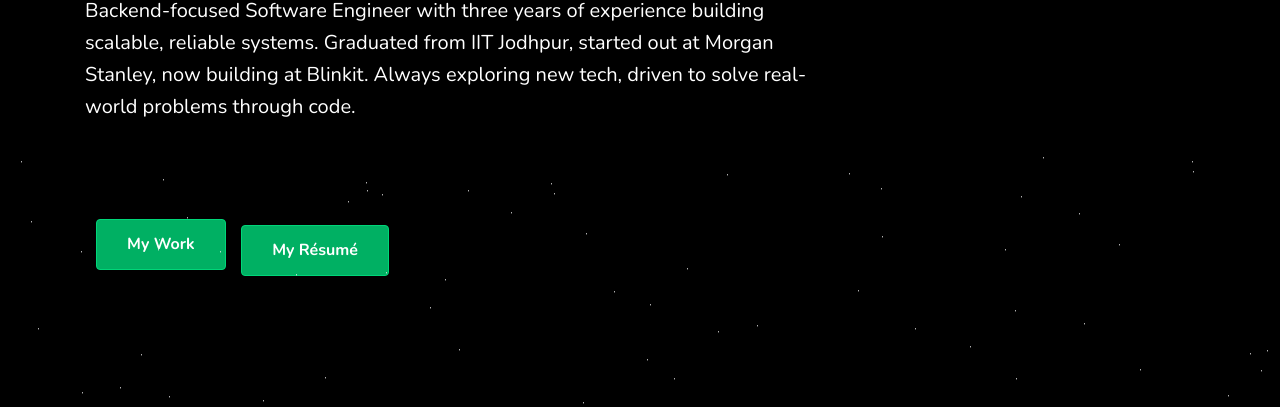
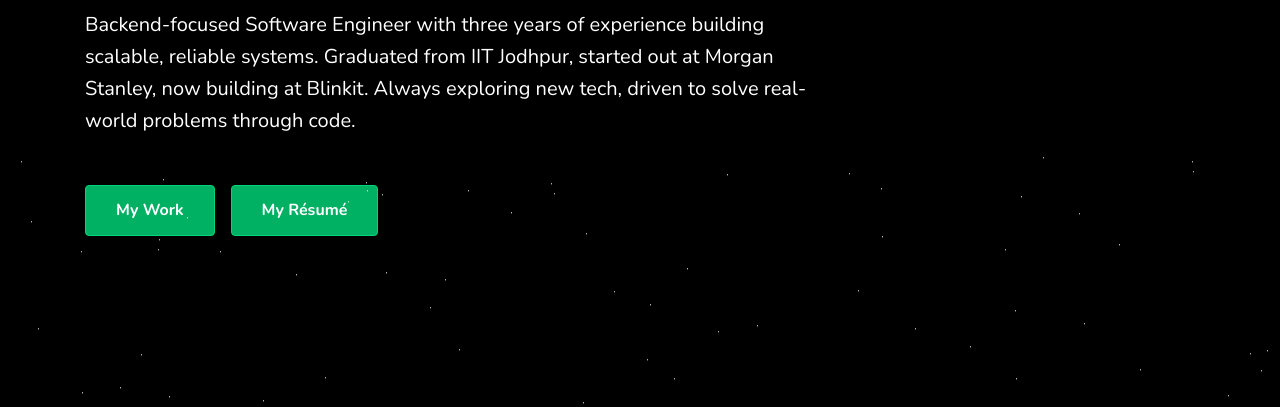
Before and after one commit to vyaskartik20/vyaskartik20.github.io, a plain HTML site: page index.html in a window 1280 px wide. Shown: the part 390-797 px from the top of the page. Drawn offline with nearby package versions, Linux system fonts and the light colour scheme.

Commit message:
Update index.html

```diff
--- a/index.html
+++ b/index.html
@@ -25,6 +25,22 @@ Author URL: http://w3layouts.com
       box-shadow: 0 0 0 0 rgba(40, 167, 69, 0);
     }
   }
+
+  /* Additional styling for better button alignment */
+  .banner-info .d-flex {
+    margin-bottom: 2rem; /* Space below buttons */
+  }
+
+  .banner-info .btn-style {
+    min-width: 120px;
+    text-align: center;
+  }
+
+  /* Add spacing between buttons */
+  .banner-info .mr-3 {
+    margin-right: 1rem !important;
+  }
+
 </style>
 
 <!doctype html>
@@ -87,13 +103,17 @@ Author URL: http://w3layouts.com
 <section class="w3l-main-banner">
   <div class="banner-view">
     <div class="banner-info container">
-      <h3 class="banner-text"><small>I am</small>
-        Kartik Vyas
-      </h3>
-      <p class="mt-3 mb-5"> Backend-focused Software Engineer with three years of experience building scalable, reliable systems. Graduated from IIT Jodhpur, started out at Morgan Stanley, now building at Blinkit. Always exploring new tech, driven to solve real-world problems through code. </p><br>
-      <a href="mywork.html" style="margin:1%" class="btn-style btn-primary btn mt-lg-5 mt-4">My Work</a>
-      <a href="assets/pdfs/resume.pdf" target="_blank" class="btn-style btn-primary btn mt-lg-5 mt-4">My Résumé</a>
-    </div>
+	  <h3 class="banner-text"><small>I am</small>
+	    Kartik Vyas
+	  </h3>
+	  <p class="mt-3 mb-4">Backend-focused Software Engineer with three years of experience building scalable, reliable systems. Graduated from IIT Jodhpur, started out at Morgan Stanley, now building at Blinkit. Always exploring new tech, driven to solve real-world problems through code.</p>
+
+	  <!-- Buttons container with flexbox for horizontal alignment -->
+	  <div class="d-flex justify-content-start mt-4">
+	    <a href="mywork.html" class="btn-style btn-primary btn mr-3">My Work</a>
+	    <a href="assets/pdfs/resume.pdf" target="_blank" class="btn-style btn-primary btn">My Résumé</a>
+	  </div>
+	</div>
   </div>
 
   <div id='stars'></div>
```
